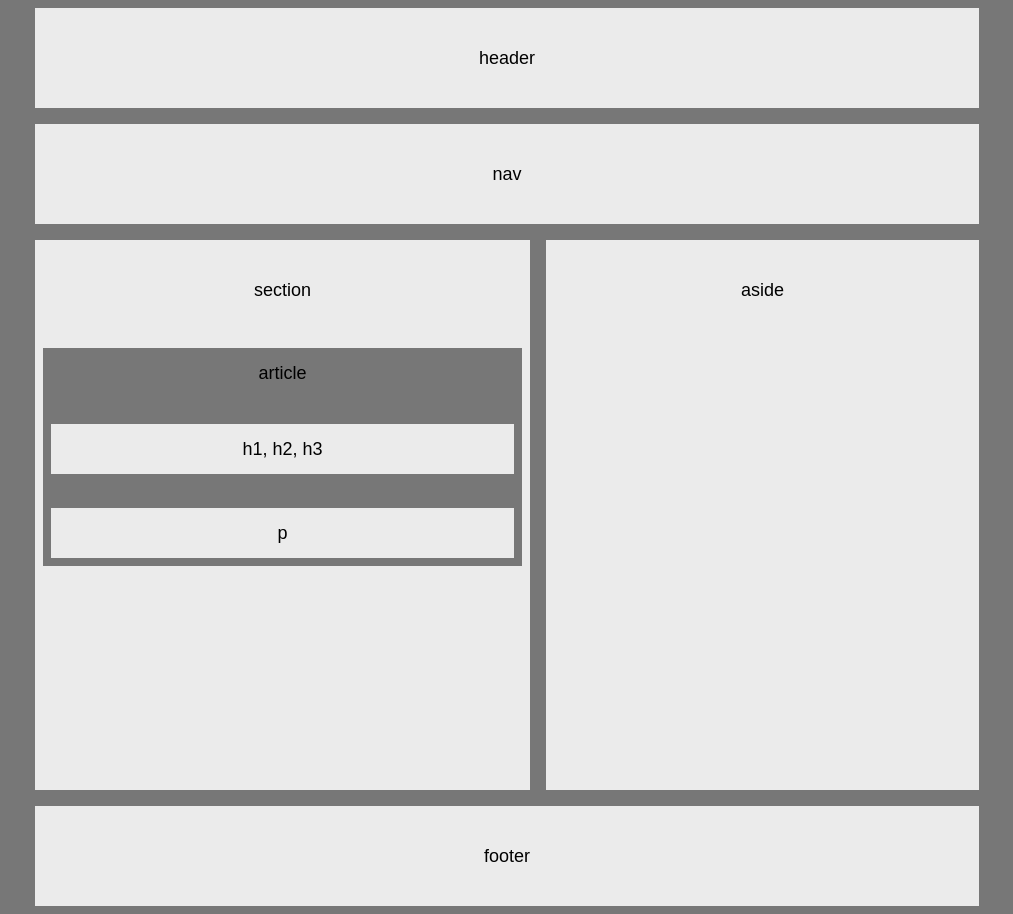
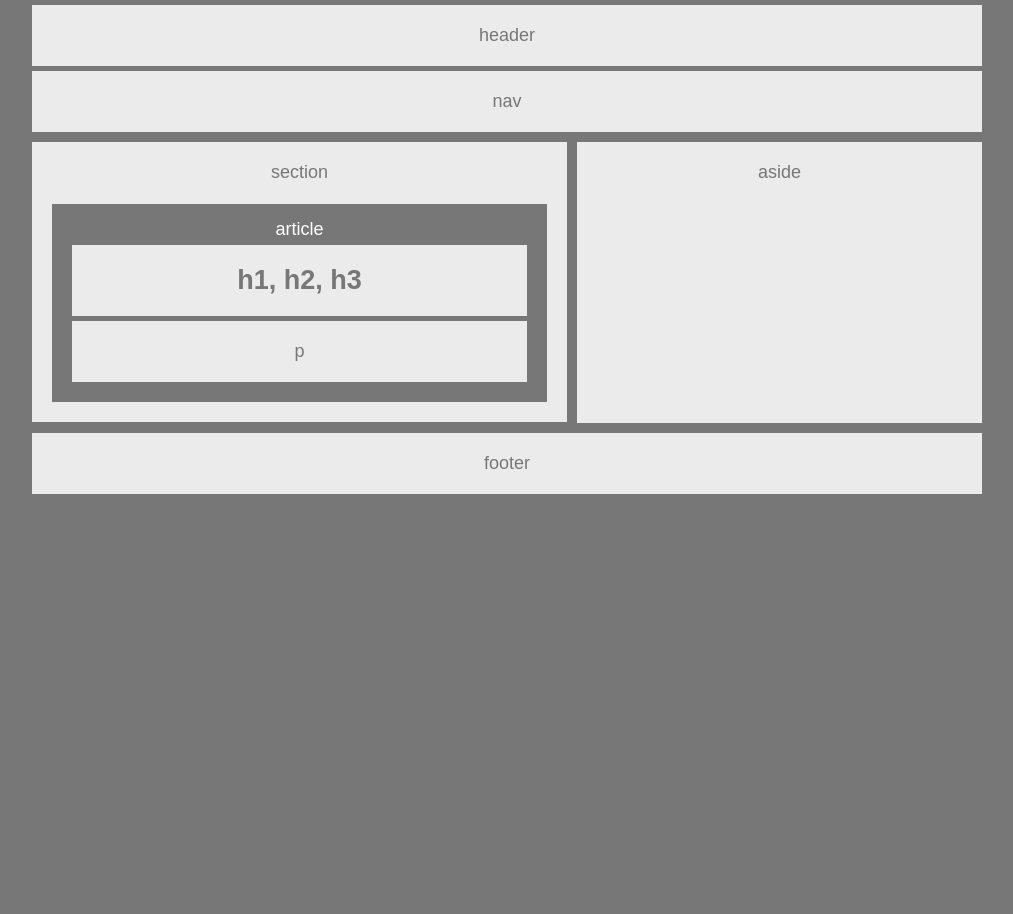
Before and after one commit to romanbrito/HW-Wireframe, a plain HTML site: page index.html in a window 1280 px wide. Shown: the whole page, without its empty margins (133-1146 px from the left). After the commit the page ends 800 px from the top, so only its background shows below. Drawn offline with Linux system fonts and the light colour scheme.

Commit message:
refined wireframe

```diff
--- a/index.html
+++ b/index.html
@@ -5,23 +5,23 @@
   <meta name="viewport" content="width=device-width, initial-scale=1.0">
   <meta http-equiv="X-UA-Compatible" content="ie=edge">
   <link rel="stylesheet" href="style.css">
-  <title>Document</title>
+  <title>WireFrame</title>
 </head>
 <body>
-  <div>
   <header class="">header</header>
   <nav class="">nav</nav>
-
-    <section class="clear"> section
+<div class="clear">
+      <section class=""> section </br></br>
       <article>article
-        <p>h1, h2, h3 </p>
+        <h2>h1, h2, h3 </h2>
              <p>p</p>
       </article>
     </section>
 
-  <aside class="clear">aside</aside>
+<aside class="">aside</aside>
+</div>
 
   <footer class="">footer</footer>
-</div>
+
 </body>
 </html>
--- a/style.css
+++ b/style.css
@@ -2,31 +2,43 @@ body{
   width: 960px;
   font-family: 'Arial', 'Helvetica Neue', Helvetica, sans-serif;
   font-size: 18px;
-  background-color: #777;
-  line-height: 100px;
+  background: #777;
+  text-align: center;
   margin: auto;
-  text-align: center;
+  color: #777;
 }
 
-header, nav, footer, aside, section, p {
-  background-color: #ebebeb;
-  border: 8px solid #777;
+header, nav, footer, aside, section, p, h2 {
+  background: #ebebeb;
+  padding: 20px;
+  margin: 5px;
 }
 
-  section {
-    height:550px;
-    width:495px;
-    float:left;
-  }
+section{
+  width: 495px;
+  float: left;
+}
 
-  aside {
-    height:550px;
-    width:auto;
-    overflow:hidden;
-  }
+aside{
+  float: left;
+  width: 365px;
+  height: 241px;
+}
+.clear{
+  /*clearfix*/
+clear:both;
+width: 100%;
+overflow: auto;
+}
 
-  article {
-     background-color: #777;
-     margin: 8px;
-     line-height: 50px;
-  }
+article{
+  padding:15px;
+  background: #777;
+  color: #fff;
+}
+h2{
+  color: #777;
+}
+p{
+  color: #777;
+}
```
